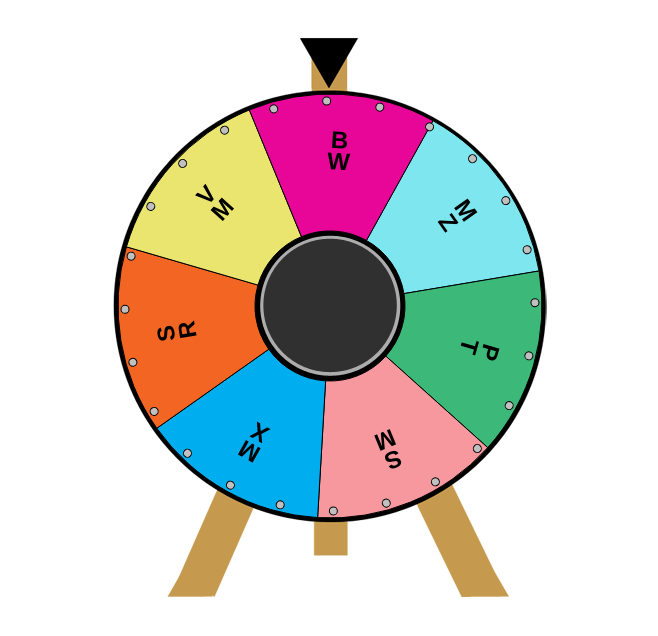
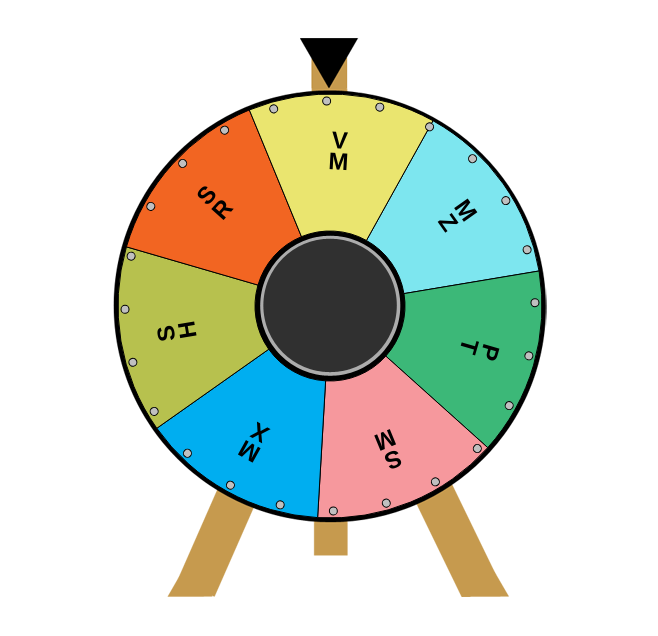
Before and after one commit to muzfr7/random-name-picker, a plain HTML site: page index.html in a window 1280 px wide. Shown: the part 66-702 px from the top of the page, without its empty margins (310-968 px from the left). Drawn offline with nearby package versions, Linux system fonts and the light colour scheme.

Commit message:
Update index.html

```diff
--- a/index.html
+++ b/index.html
@@ -35,6 +35,7 @@
                    {'fillStyle' : '#3cb878', 'text' : ' PT'},
                    {'fillStyle' : '#f6989d', 'text' : ' SM'},
                    {'fillStyle' : '#00aef0', 'text' : ' MX'},
+                   {'fillStyle' : '#B7C14E', 'text' : ' SH'},
                    {'fillStyle' : '#f26522', 'text' : ' SR'},
                    {'fillStyle' : '#eae56f', 'text' : ' VM'},
                    {'fillStyle' : '#e70697', 'text' : ' BW'}
```
